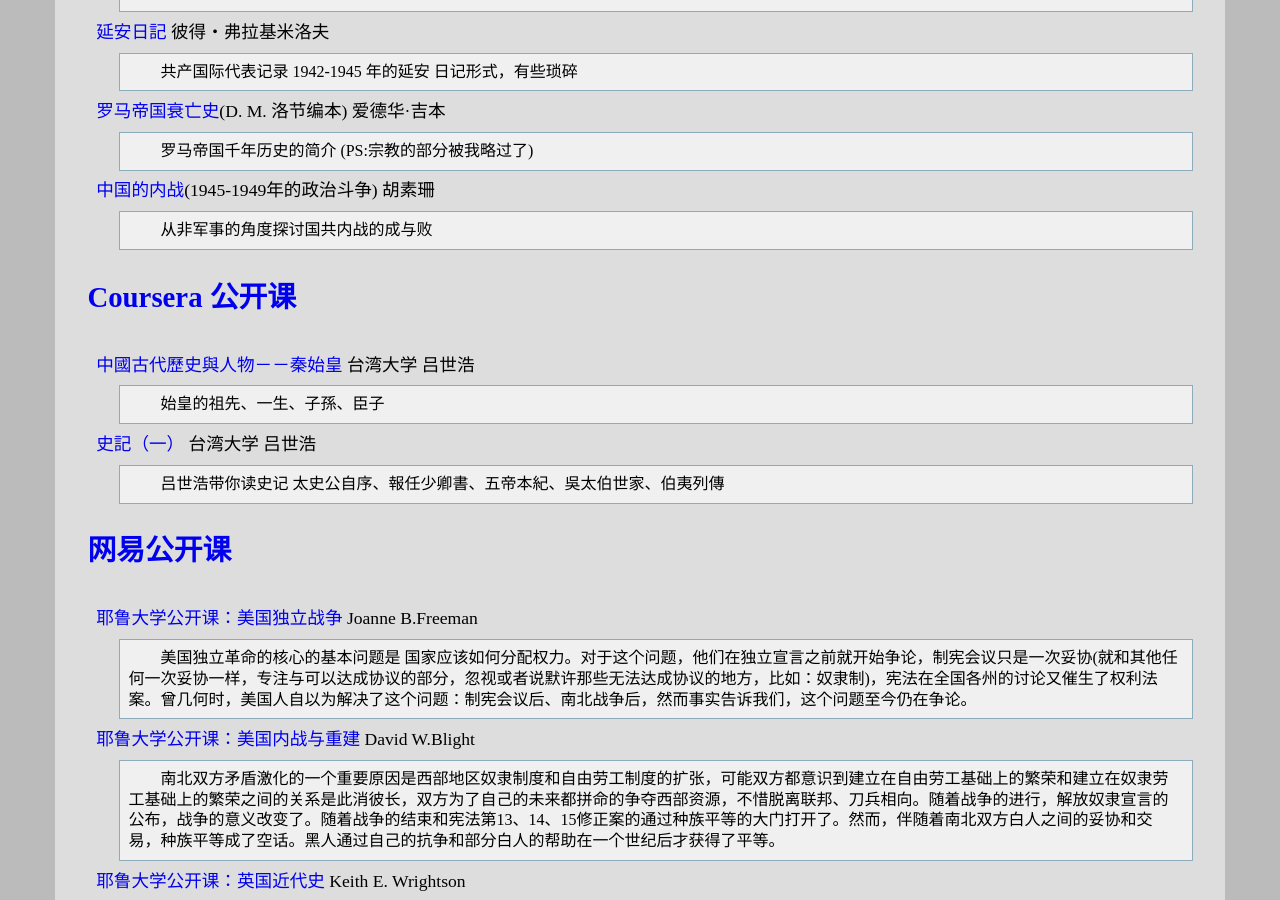
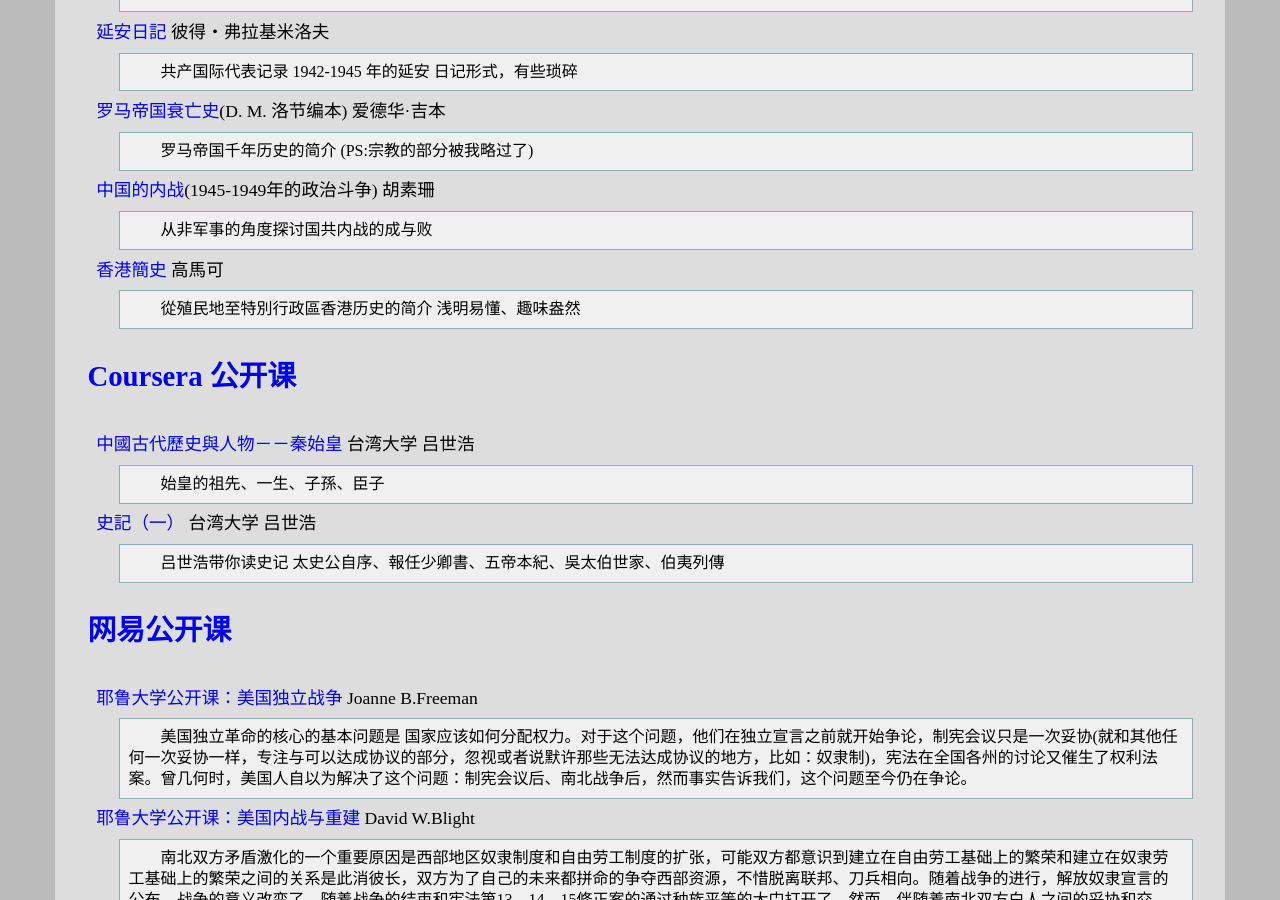
Before and after one commit to leiqin/leiqin.github.io, a Jekyll site: the page built from shoucang/history.markdown, in a window 1280 px wide and 900 px high, scrolled down 1511 px. Built offline with Jekyll 4.4.1, drawn with Linux system fonts in a browser that asks for light colours; comment, search, counter and statistics services are not loaded.

Commit message:
+ 添加以史为镜：香港简史

```diff
--- a/shoucang/history.markdown
+++ b/shoucang/history.markdown
@@ -57,6 +57,9 @@ title: 以史为镜
 
 [中国的内战](http://book.douban.com/subject/25904820/)(1945-1949年的政治斗争) 胡素珊
 :	从非军事的角度探讨国共内战的成与败
+
+[香港簡史](http://book.douban.com/subject/24855510/) 高馬可
+:	從殖民地至特別行政區香港历史的简介 浅明易懂、趣味盎然
 
 ### [Coursera 公开课](https://www.coursera.org/)
 
```
